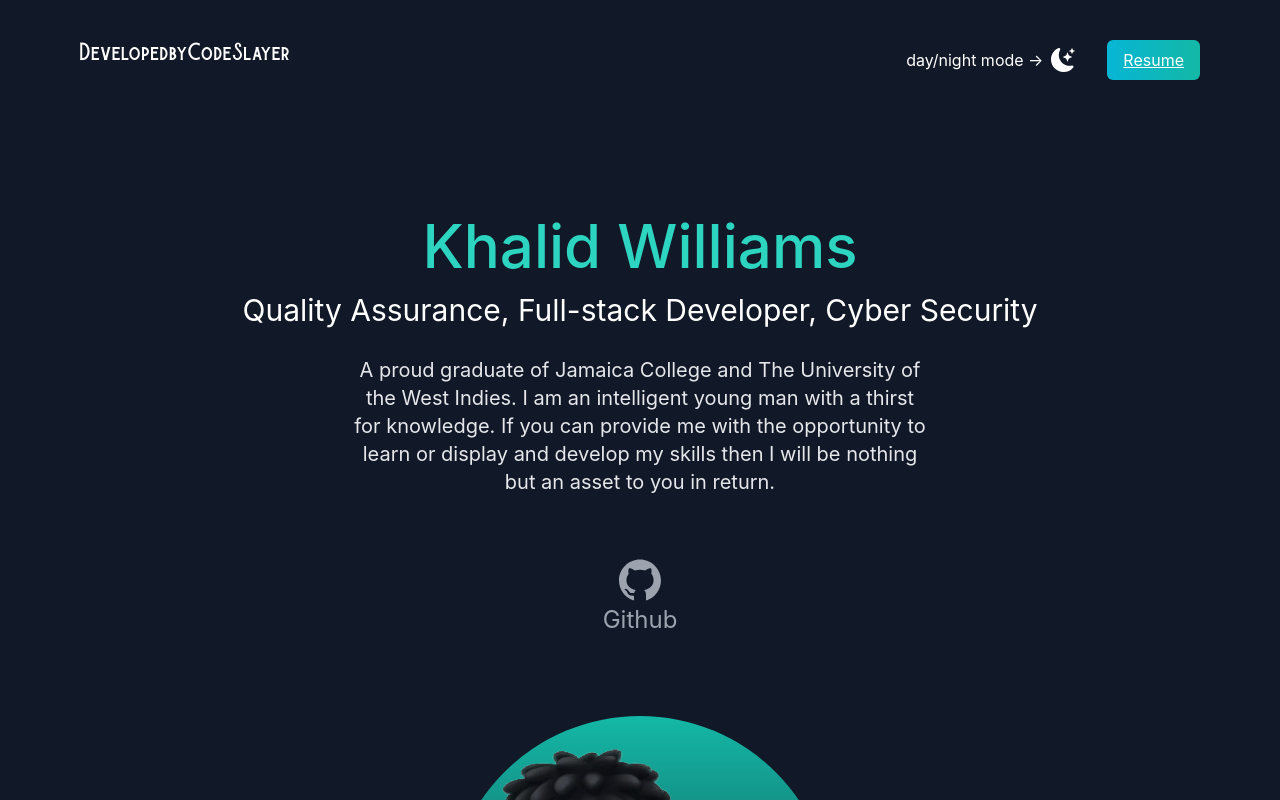
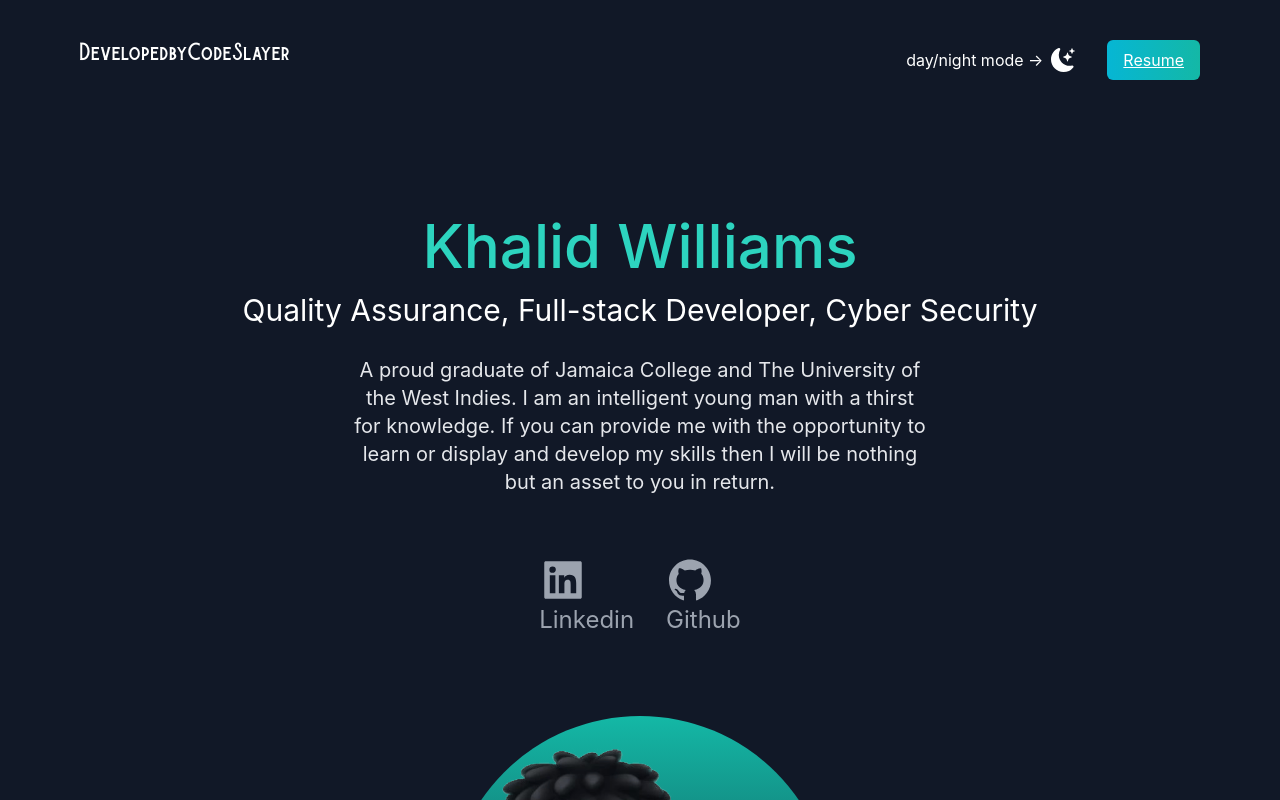
Before and after one commit to KhalElCodeSlayer/personal-website, a Next.js app: page / in a window 1280 px wide. Shown: the top 800 px of the page. Built offline with nearby package versions, Linux system fonts and the light colour scheme.

Commit message:
1.5
Added linkedin link

```diff
--- a/pages/index.js
+++ b/pages/index.js
@@ -39,11 +39,21 @@ export default function Home() {
             <p className="text-md py-5 leading-8 text-gray-800 dark:text-gray-200 max-w-xl mx-auto md:text-xl">A proud graduate of Jamaica College and The University of the West Indies. I am an intelligent young man with a thirst for knowledge. If you can provide me with the opportunity to learn or display and develop my skills then I will be nothing but an asset to you in return.</p>
           </div>
           <div className="text-5xl flex justify-center text-gray-600 dark:text-gray-400">
-          <a href="https://github.com/khalelcodeslayer" target="_blank" rel="noreferrer"><AiFillGithub /></a>
+            <div className="mx-4">
+              <a href="https://www.linkedin.com/in/khalid-williams-052a8a252/" target="_blank" rel="noreferrer"><AiFillLinkedin /></a>
+                <div className="text-2xl flex justify-center text-gray-600 dark:text-gray-400">
+                Linkedin
+                </div>
+            </div>
+            <div className="mx-4">
+              <a href="https://github.com/khalelcodeslayer" target="_blank" rel="noreferrer"><AiFillGithub /></a>
+              <div className="text-2xl flex justify-center text-gray-600 dark:text-gray-400">
+                Github
+              </div>
+            </div>
           </div>
-          <div className="text-2xl flex justify-center text-gray-600 dark:text-gray-400">
-            Github
-          </div>
+
+
           <div className="mx-auto bg-gradient-to-b from-teal-500 rounded-full w-80 h-80 relative overflow-hidden mt-20 md:h-96 md:w-96">
             <Image src={khal} object-fit="cover" height={300} width={300} style={{position: 'absolute', top: '50%', left: '50%', transform: 'translate(-50%, -50%)'}}/>
           </div>
```
